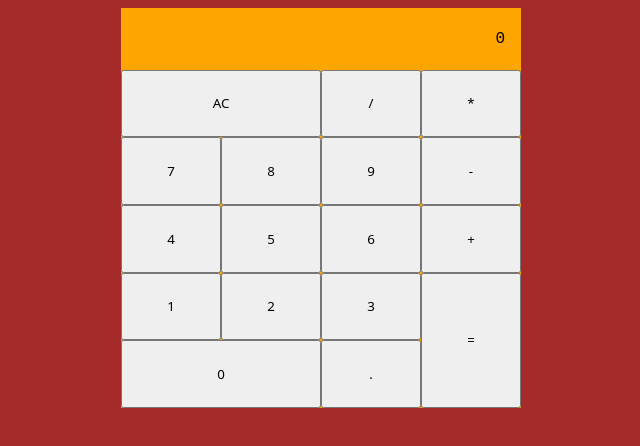
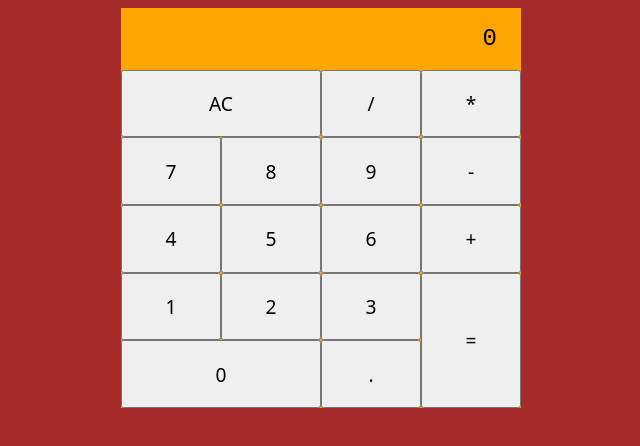
Before and after one commit to Joes-BitGit/calculator, a React (Create React App) app: page / in a window 1280 px wide. Shown: the top 446 px of the page, without its empty margins (319-959 px from the left). Built offline with nearby package versions, Linux system fonts and the light colour scheme.

Commit message:
made text larger for display and buttons

```diff
--- a/src/styles.css
+++ b/src/styles.css
@@ -26,12 +26,14 @@ body {
 .section{
   text-align: center;
   font-family: system-ui, sans-serif;
+  font-size: 1.2rem;
 }
 
 .output {
   justify-self: end;
   align-self: center;
   font-family: 'Courier New', Courier, monospace;
+  font-size: 1.5rem;
   padding-right: 1em;
 }
 
```
